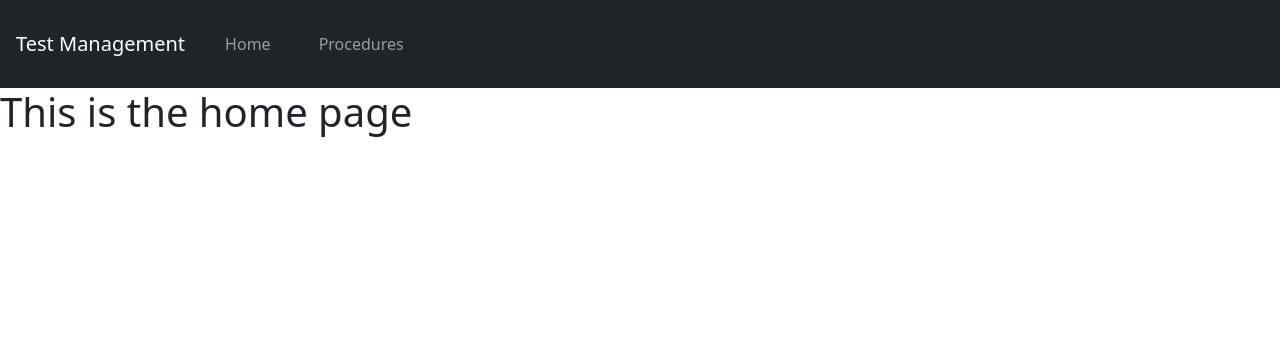
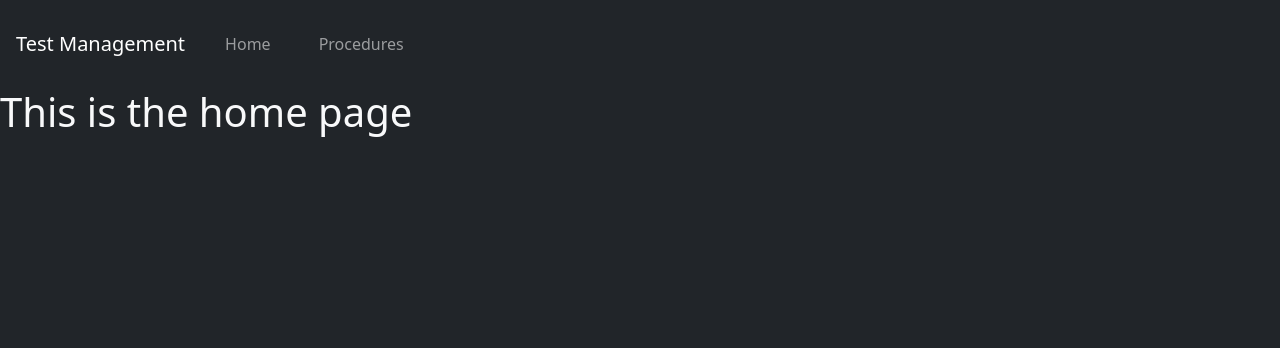
Before and after one commit to armanirodriguez/SWETestProcedure, a Flask app: page / in a window 1280 px wide. Shown: the top 348 px of the page. Run offline with Flask 2, Linux system fonts and the light colour scheme; some libraries are stand-ins or nearby versions.

Commit message:
added dark background

```diff
--- a/templates/layout.html
+++ b/templates/layout.html
@@ -12,7 +12,7 @@
     <link href="https://cdn.jsdelivr.net/npm/bootstrap@5.1.3/dist/css/bootstrap.min.css" rel="stylesheet" integrity="sha384-1BmE4kWBq78iYhFldvKuhfTAU6auU8tT94WrHftjDbrCEXSU1oBoqyl2QvZ6jIW3" crossorigin="anonymous">
 
 </head>
-<body>
+<body class="bg-dark text-light">
     <!-- Navbar -->
     <nav class="navbar navbar-expand-lg navbar-dark bg-dark">
         <a class="navbar-brand m-3">Test Management</a>
```
